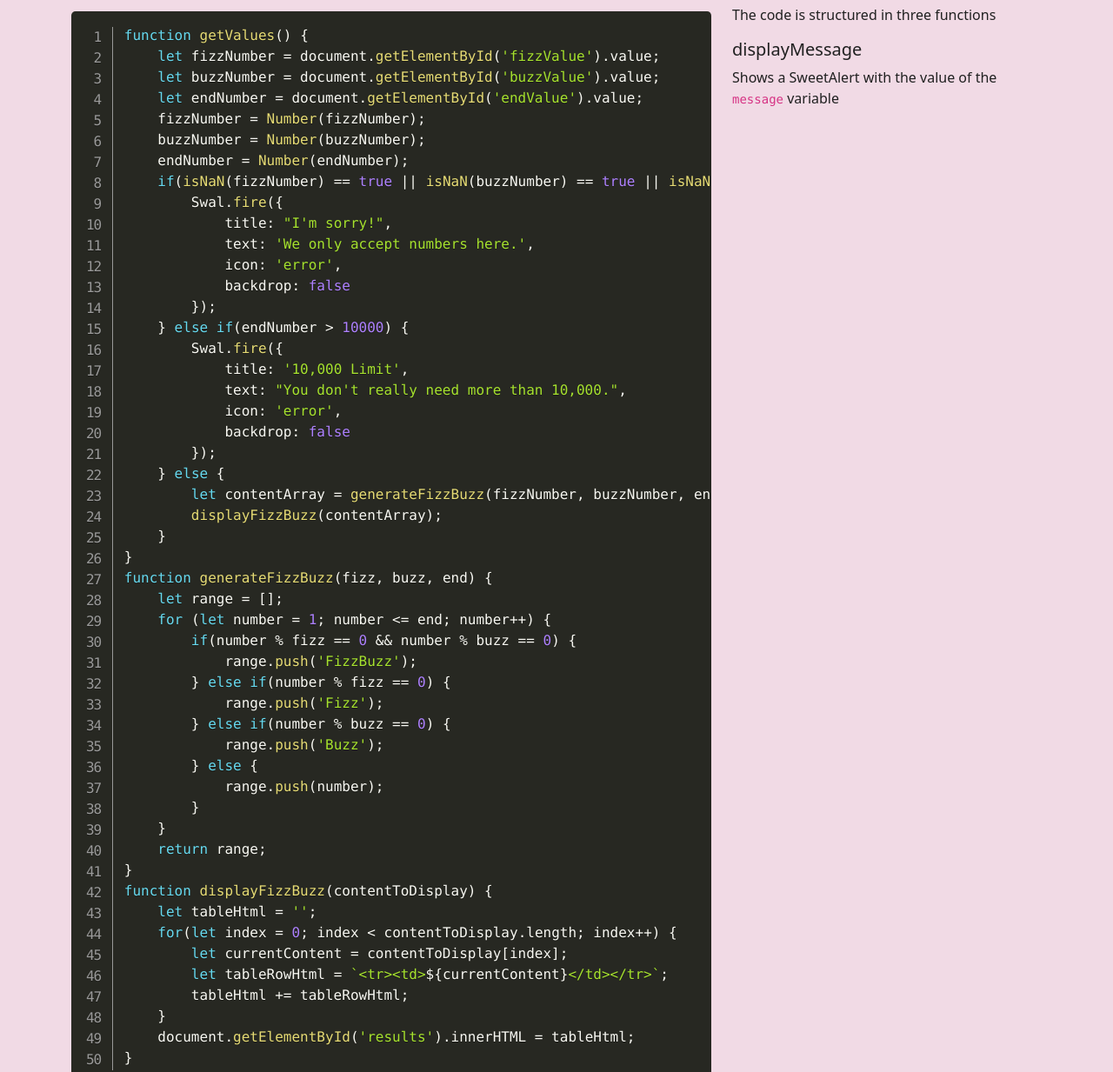
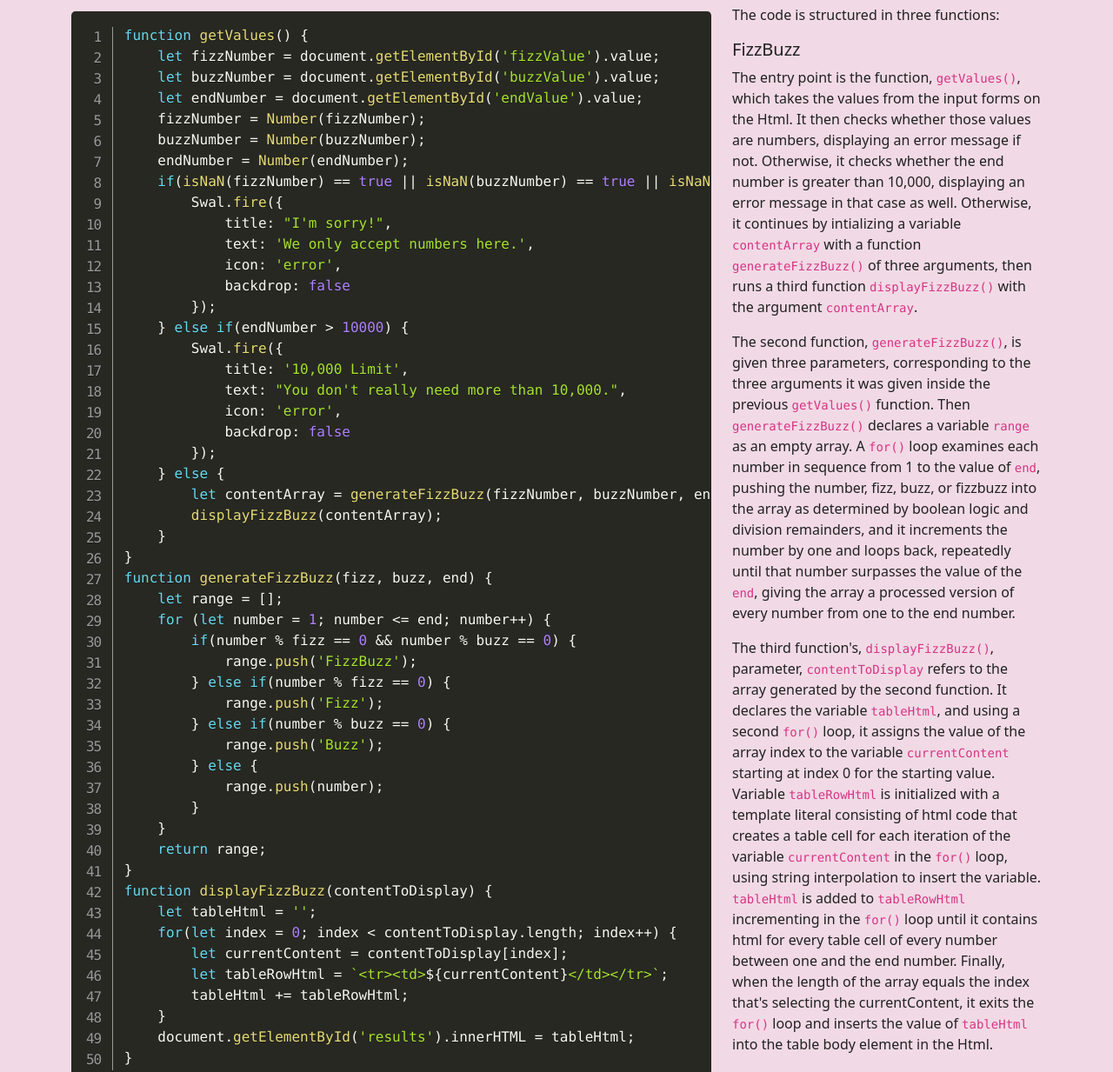
Before and after one commit to Relliumachine42/AltairFizzBuzz, a plain HTML site: page code.html in a window 1280 px wide. Shown: the part 127-1360 px from the top of the page at 87% size. Drawn offline with nearby package versions, Linux system fonts and the light colour scheme.

Commit message:
added text description of code

```diff
--- a/code.html
+++ b/code.html
@@ -117,9 +117,32 @@
                 </pre>
             </div>
             <div class="col-12 col-lg-4">
-                <p>The code is structured in three functions</p>
-                <h5>displayMessage</h5>
-                <p>Shows a SweetAlert with the value of the <code>message</code> variable</p>
+                <p>The code is structured in three functions:</p>
+                <h5>FizzBuzz</h5>
+                <p>The entry point is the function, <code>getValues()</code>, which takes the values from the input
+                    forms on the Html. It then checks whether those values are
+                    numbers, displaying an error message if not. Otherwise, it checks whether the end number is
+                    greater than 10,000, displaying an error message in that case as well. Otherwise, it
+                    continues by intializing a variable <code>contentArray</code> with a function
+                    <code>generateFizzBuzz()</code> of three arguments, then runs a third function
+                    <code>displayFizzBuzz()</code> with the argument <code>contentArray</code>.</p>
+                <p>The second function, <code>generateFizzBuzz()</code>, is given three parameters, corresponding to the three
+                    arguments it was given inside the previous <code>getValues()</code> function. Then
+                    <code>generateFizzBuzz()</code> declares a variable <code>range</code> as an empty array. A <code>for()</code> loop
+                    examines each number in sequence from 1 to the value of <code>end</code>, pushing the number, fizz, buzz, or fizzbuzz into the array as determined by boolean logic and division remainders, and it increments the number by one and loops back,
+                    repeatedly until that number surpasses the value of the <code>end</code>, giving the array a processed version of every number from
+                    one to the end number.</p>
+                <p>The third function's, <code>displayFizzBuzz()</code>, parameter, <code>contentToDisplay</code> refers to the array generated
+                    by the second function. It declares the variable <code>tableHtml</code>, and using a
+                    second <code>for()</code> loop, it assigns the value of the array index to the variable
+                    <code>currentContent</code> starting at index 0 for the starting value. Variable
+                    <code>tableRowHtml</code> is initialized with a template literal consisting of html code that creates a
+                    table cell for each iteration of the variable <code>currentContent</code> in the <code>for()</code> loop,
+                    using string interpolation to insert the variable. <code>tableHtml</code> is added to <code>tableRowHtml</code> incrementing in the <code>for()</code> loop
+                    until it contains html for every table cell of every number between one and the end
+                    number. Finally, when the length of the array equals the index that's selecting the currentContent,
+                    it exits the <code>for()</code> loop and inserts the value of <code>tableHtml</code> into the table body element
+                    in the Html. </p>
             </div>
         </div>
     </main>
```
